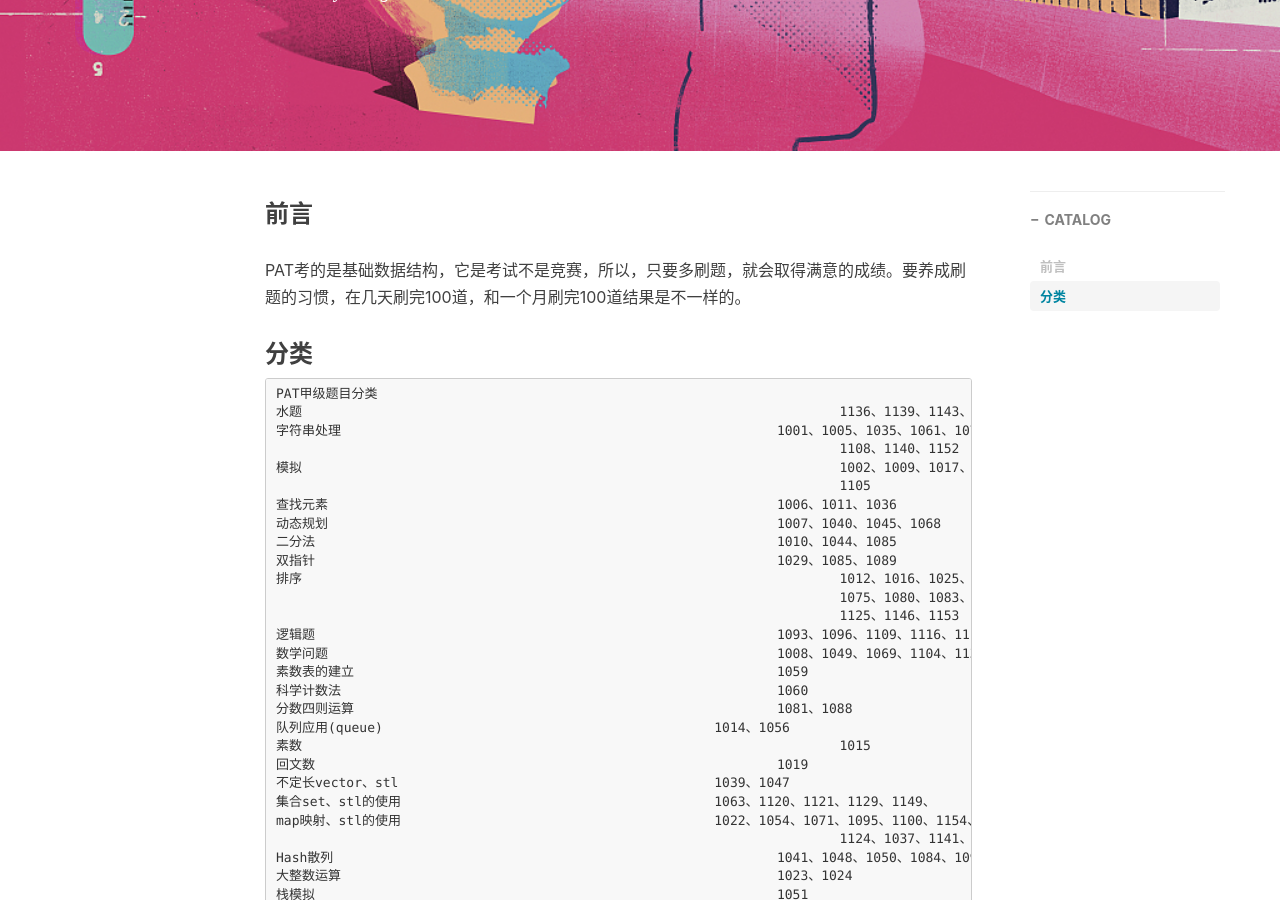
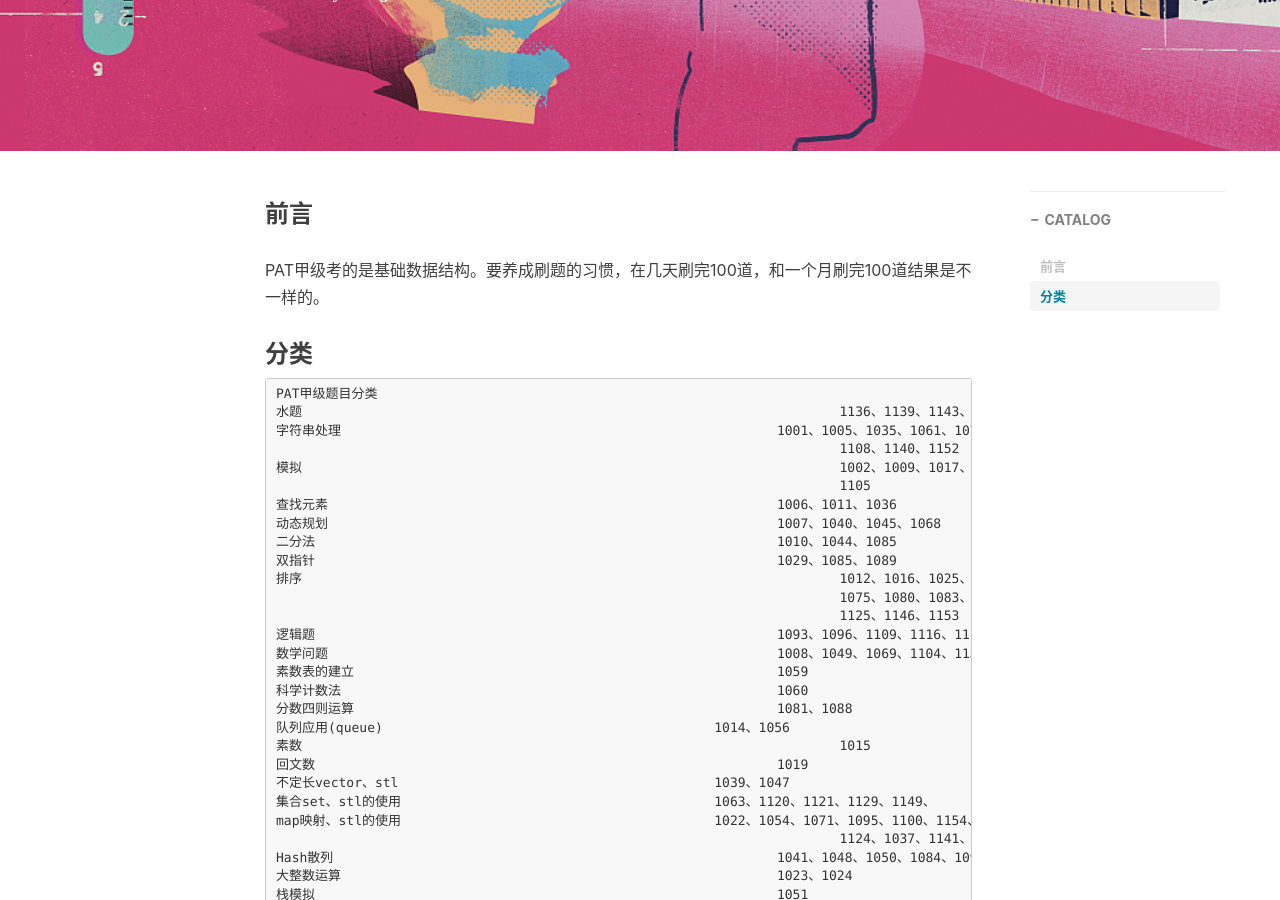
Before and after one commit to 1743431791/1743431791.github.io, a Jekyll site: the page built from _posts/2022-06-28-PAT-甲级分类.md, in a window 1280 px wide and 900 px high, scrolled down 372 px. Built offline with Jekyll 4.4.1, drawn with Linux system fonts in a browser that asks for light colours; nearby versions of some CDN libraries; comment, search, counter and statistics services are not loaded.

Commit message:
Update 2022-06-28-PAT-甲级分类.md

````diff
--- a/_posts/2022-06-28-PAT-甲级分类.md
+++ b/_posts/2022-06-28-PAT-甲级分类.md
@@ -11,7 +11,7 @@ tags:
 ---
 
 ### 前言
-PAT考的是基础数据结构，它是考试不是竞赛，所以，只要多刷题，就会取得满意的成绩。要养成刷题的习惯，在几天刷完100道，和一个月刷完100道结果是不一样的。
+PAT甲级考的是基础数据结构。要养成刷题的习惯，在几天刷完100道，和一个月刷完100道结果是不一样的。
 ### 分类
 ```
 PAT甲级题目分类
````
